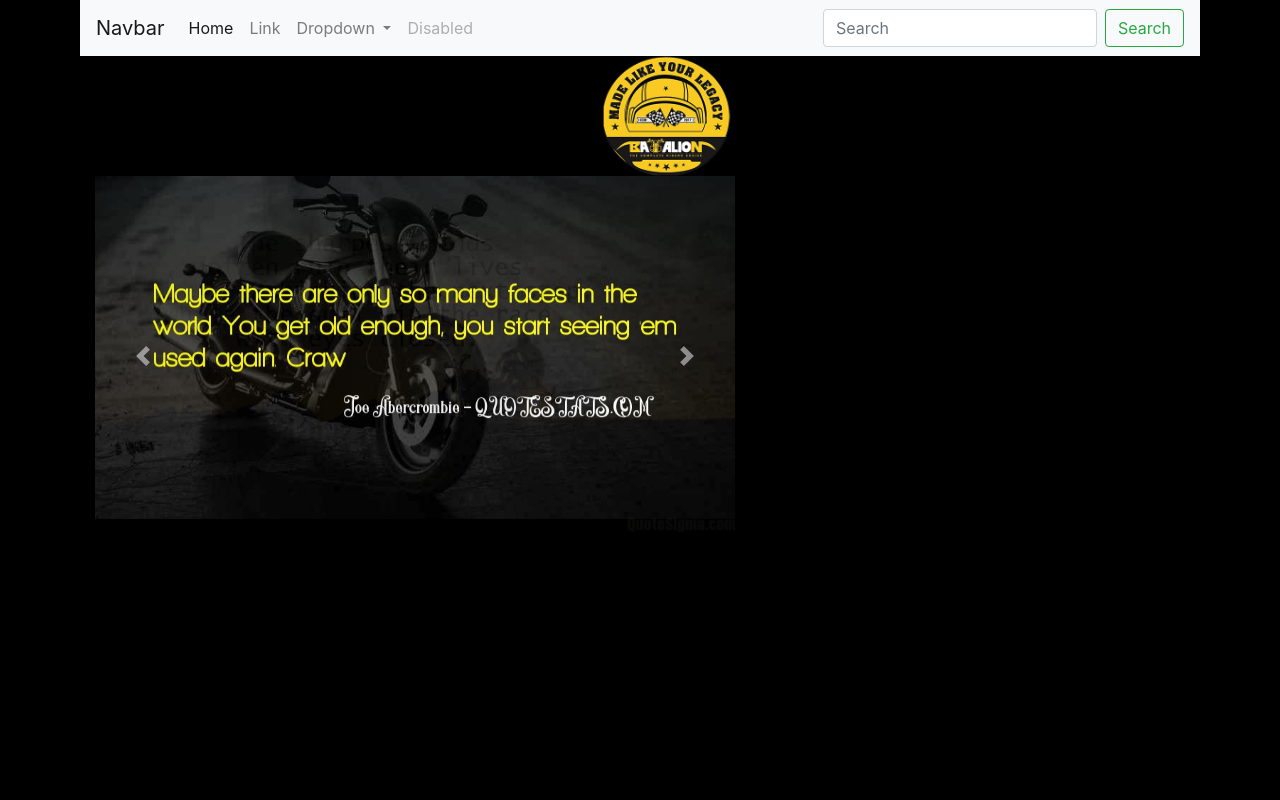
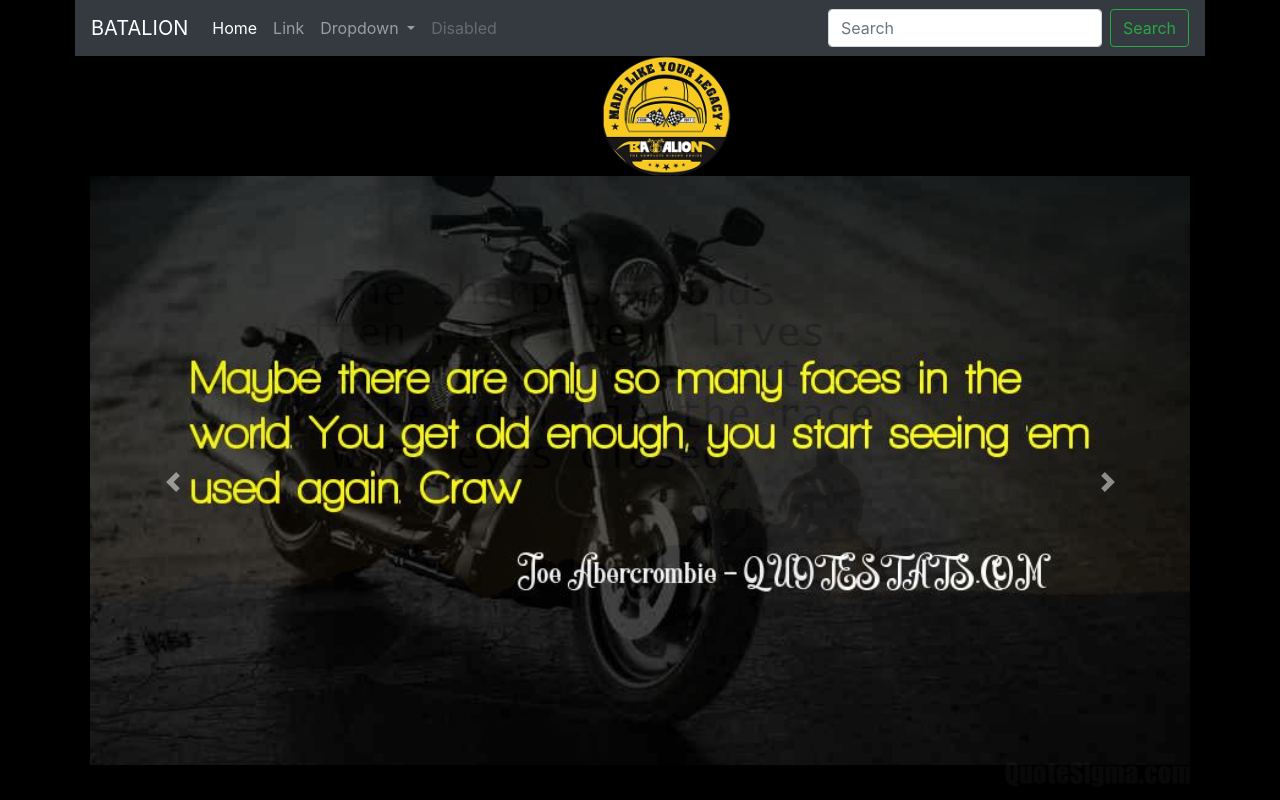
Before and after one commit to Parthan-Akon/Batallion, an Angular app in the folder Batallion/: page / in a window 1280 px wide. Built offline with nearby package versions, Linux system fonts and the light colour scheme.

Commit message:
changed the carousel

```diff
--- a/Batallion/src/app/app.module.ts
+++ b/Batallion/src/app/app.module.ts
@@ -9,7 +9,7 @@ import { appRoutes } from './route';
 import { HomeComponent } from './home/home.component';
 import { InventoryComponent } from './inventory-control/inventory.component';
 import { InventoryDataComponent } from './data/inventory-data.component';
-import { InventoryThumbnailComponent } from './data/inventory-thumbnail.component';
+
 
 
 @NgModule({
@@ -20,7 +20,7 @@ import { InventoryThumbnailComponent } from './data/inventory-thumbnail.componen
     HomeComponent,
     InventoryComponent,
     InventoryDataComponent,
-    InventoryThumbnailComponent
+
   ],
   imports: [
     BrowserModule,
--- a/Batallion/src/app/home/home.component.css
+++ b/Batallion/src/app/home/home.component.css
@@ -1,6 +1,9 @@
 
 
-  .carousel {
-    width:640px;
-    height:360px;
+  .caroqusel {
+    width:1000px;
+    height:400px;
   }
+  .carousel-inner img {
+    margin: auto;
+  }
--- a/Batallion/src/app/nav-bar/nav-bar.component.html
+++ b/Batallion/src/app/nav-bar/nav-bar.component.html
@@ -1,5 +1,5 @@
-<nav class="navbar navbar-expand-lg navbar-light bg-light">
-  <a class="navbar-brand" href="#">Navbar</a>
+<nav class="navbar navbar-expand-lg navbar-dark bg-dark">
+  <a class="navbar-brand" href="#">BATALION</a>
   <button class="navbar-toggler" type="button" data-toggle="collapse" data-target="#navbarSupportedContent" aria-controls="navbarSupportedContent" aria-expanded="false" aria-label="Toggle navigation">
     <span class="navbar-toggler-icon"></span>
   </button>
--- a/Batallion/src/styles.css
+++ b/Batallion/src/styles.css
@@ -1,8 +1,8 @@
 /* You can add global styles to this file, and also import other style files */
 .container{
     background-color: black;
-    padding-left: 10px;
-    padding-right: 10px;
+    padding-left: 5px;
+    padding-right: 5px;
     padding-top: 0px;
     padding-bottom: 0px;
 }
```
